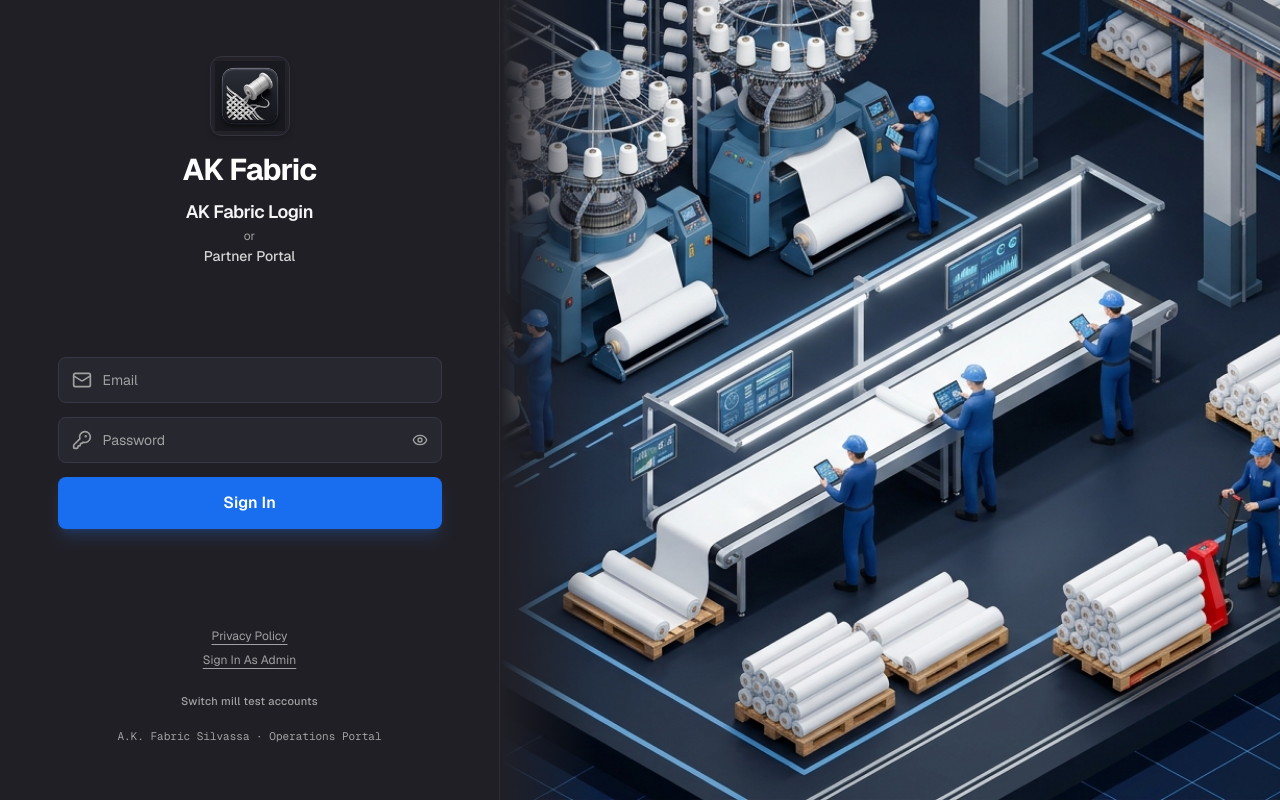
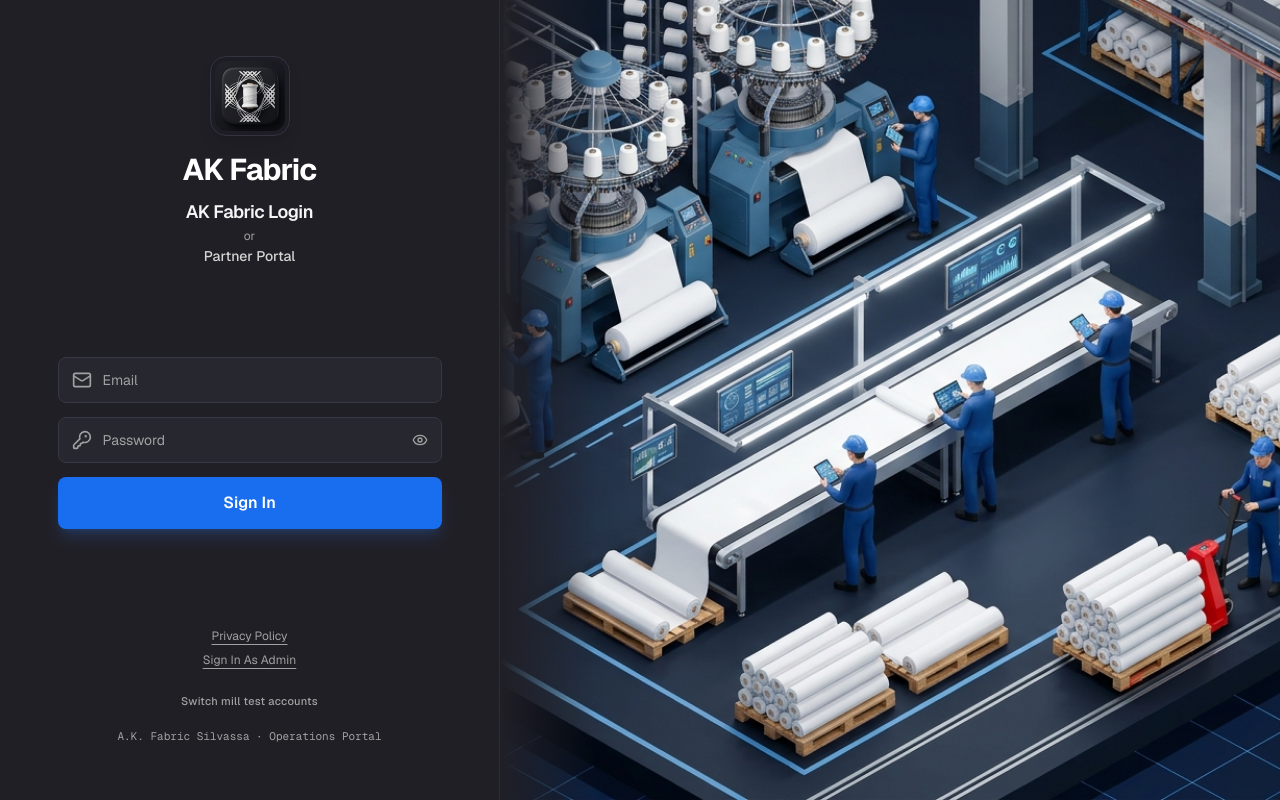
Before and after one commit to pillaiajay31/ak-fabric-, a Next.js app: page /login in a window 1280 px wide. Built offline with nearby package versions, Linux system fonts and the light colour scheme; no server answers.

Commit message:
feat: use ak-fabric-logo-v3.jpg and factory-artwork.jpg on login page

```diff
--- a/app/login/page.tsx
+++ b/app/login/page.tsx
@@ -89,14 +89,14 @@ function LoginForm() {
       <div className="text-center">
         {/* Yarn Spool Logo Icon */}
         <div className="flex justify-center mb-4">
-          <div className="relative h-20 w-20 rounded-xl overflow-hidden shadow-md bg-[#232228] p-1 border border-[#343340]">
+          <div className="relative h-20 w-20 rounded-2xl overflow-hidden shadow-lg bg-[#1e1d25] p-1 border border-[#343340] group hover:border-[#4b495c] transition-colors">
             <Image
-              src="/images/ak-spool-logo.jpg"
-              alt="AK Fabric Spool Logo"
+              src="/images/ak-fabric-logo-v3.jpg"
+              alt="AK Fabric Logo"
               width={80}
               height={80}
               priority
-              className="w-full h-full object-contain"
+              className="w-full h-full object-cover rounded-xl"
             />
           </div>
         </div>
@@ -317,10 +317,10 @@ export default function LoginPage() {
         </Suspense>
       </div>
 
-      {/* Right Column: High-tech Isometric Factory Scene matching reference */}
+      {/* Right Column: High-tech Isometric Factory Scene */}
       <div className="hidden lg:flex flex-1 relative bg-[#2a3848] overflow-hidden min-h-screen items-center justify-center">
         <Image
-          src="/images/factory-isometric.jpg"
+          src="/images/factory-artwork.jpg"
           alt="A.K. Fabric Textile Production Mill Isometric"
           fill
           priority
```
